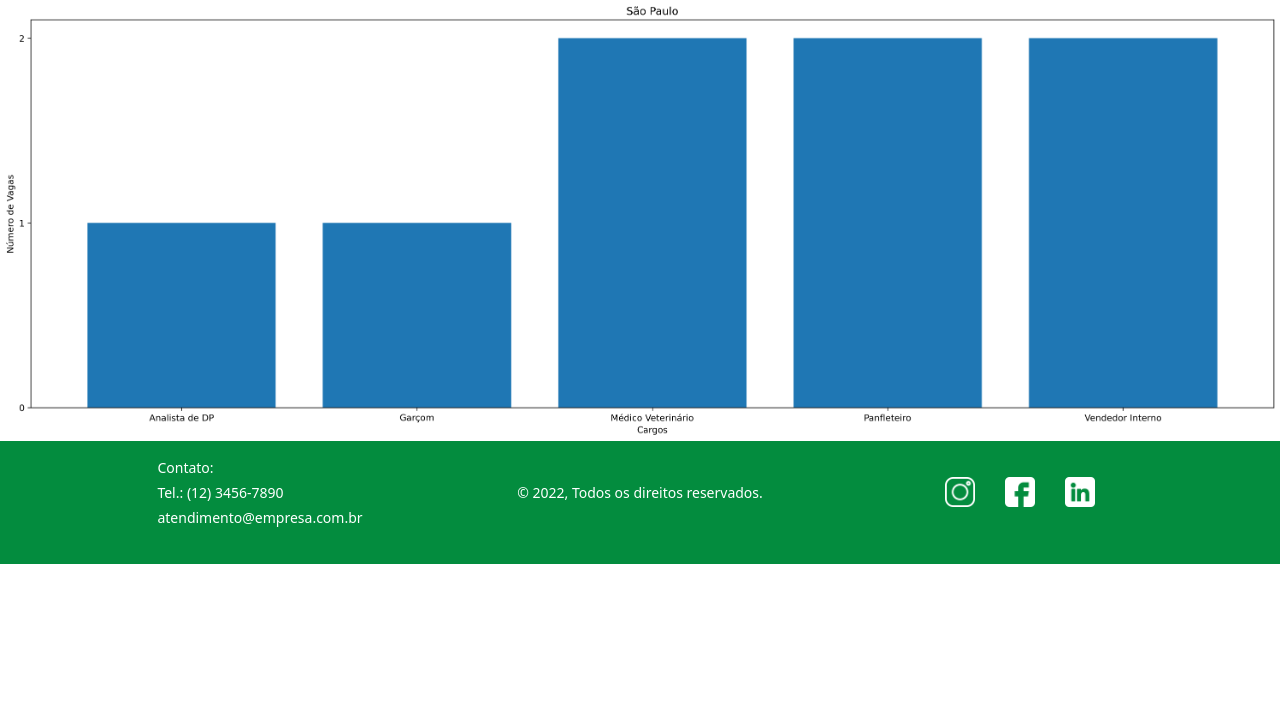
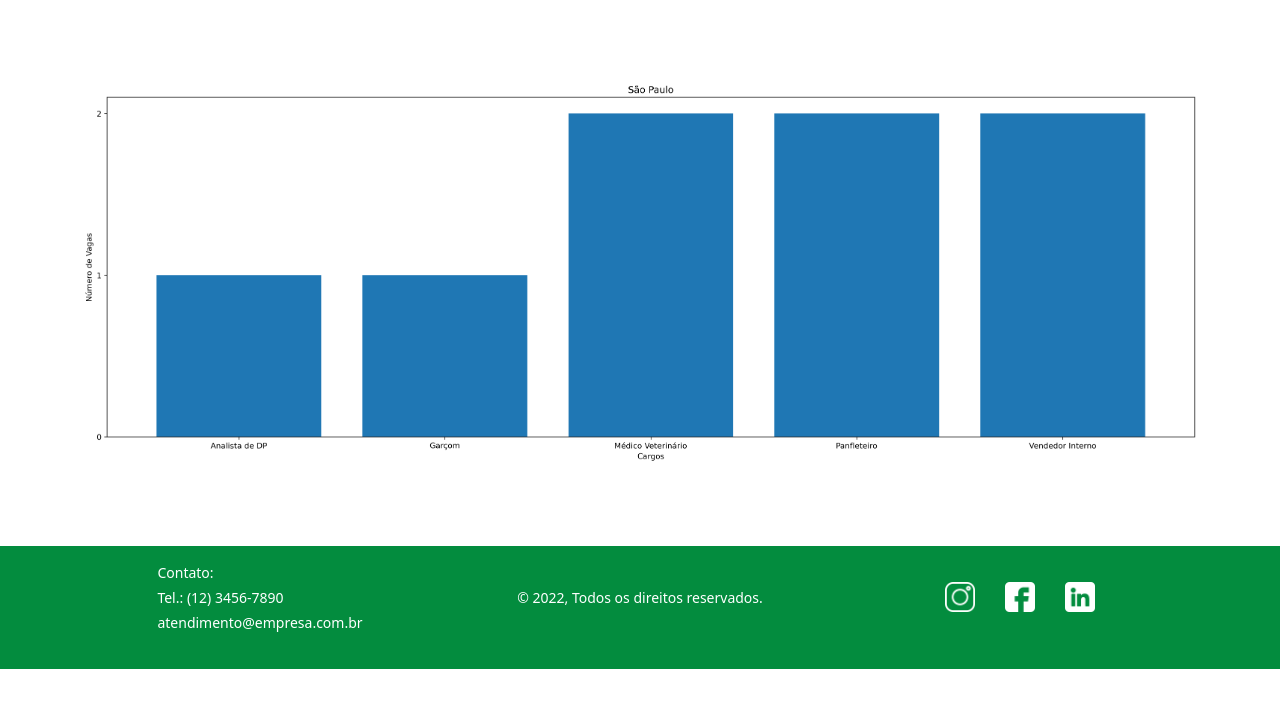
Before and after one commit to Fiv5TechCo/API-1ADS-2022-1, a Flask app: page /metricas in a window 1280 px wide. Shown: the part 62-770 px from the top of the page. Run offline with Flask 2, Linux system fonts and the light colour scheme.

Commit message:
fix: Atualização README.md e rotas de metricas.html

```diff
--- a/app/static/styles/metricas.css
+++ b/app/static/styles/metricas.css
@@ -1,3 +1,7 @@
 body{
     background-color: #d9d5d2;
 }
+
+.forgraphs {
+    margin: 80px;
+}
--- a/app/templates/cursos.html
+++ b/app/templates/cursos.html
@@ -44,7 +44,7 @@
                         <a class="nav-link active" aria-current="page" href="cursos">Cursos e Certificações</a>
                     </li>
                     <li class="nav-item">
-                        <a class="nav-link active" aria-current="page" href="#">Métricas</a>
+                        <a class="nav-link active" aria-current="page" href="metricas">Métricas</a>
                     </li>
                     <li class="nav-item">
                         <a class="nav-link active" aria-current="page" href="localizacao">Localização</a>
--- a/app/templates/index.html
+++ b/app/templates/index.html
@@ -39,7 +39,7 @@
             <a class="nav-link active" aria-current="page" href="cursos">Cursos e Certificações</a>
           </li>
           <li class="nav-item">
-            <a class="nav-link active" aria-current="page" href="#">Métricas</a>
+            <a class="nav-link active" aria-current="page" href="metricas">Métricas</a>
           </li>
           <li class="nav-item">
             <a class="nav-link active" aria-current="page" href="localizacao">Localização</a>
--- a/app/templates/localizacao.html
+++ b/app/templates/localizacao.html
@@ -40,7 +40,7 @@
             <a class="nav-link active" aria-current="page" href="cursos">Cursos e Certificações</a>
           </li>
           <li class="nav-item">
-            <a class="nav-link active" aria-current="page" href="#">Métricas</a>
+            <a class="nav-link active" aria-current="page" href="metricas">Métricas</a>
           </li>
           <li class="nav-item">
             <a class="nav-link active" aria-current="page" href="localizacao">Localização</a>
--- a/app/templates/metricas.html
+++ b/app/templates/metricas.html
@@ -53,7 +53,7 @@
   </nav>
 
   <!--CONTEÚDO DA PÁGINA-->
-      <div class="row">
+      <div class="forgraphs">
         <img src="{{ url_for('static', filename='img/grafico.png') }}" alt="" class="col-12">
       </div>
 
--- a/app/templates/vagas.html
+++ b/app/templates/vagas.html
@@ -42,7 +42,7 @@
             <a class="nav-link active" aria-current="page" href="../cursos">Cursos e Certificações</a>
           </li>
           <li class="nav-item">
-            <a class="nav-link active" aria-current="page" href="#">Métricas</a>
+            <a class="nav-link active" aria-current="page" href="../metricas">Métricas</a>
           </li>
           <li class="nav-item">
             <a class="nav-link active" aria-current="page" href="../localizacao">Localização</a>
@@ -64,7 +64,7 @@
     </form>
     {% else %}
     <div class="courses-title">
-      <h1>Area escolhida : {{ job_details[0].area }}</h1>
+      <h1>Área escolhida : {{ job_details[0].area }}</h1>
     </div>
     {% endif %}
     <!--VAGA 01-->
```
Also changed, not shown: 1 other file.
